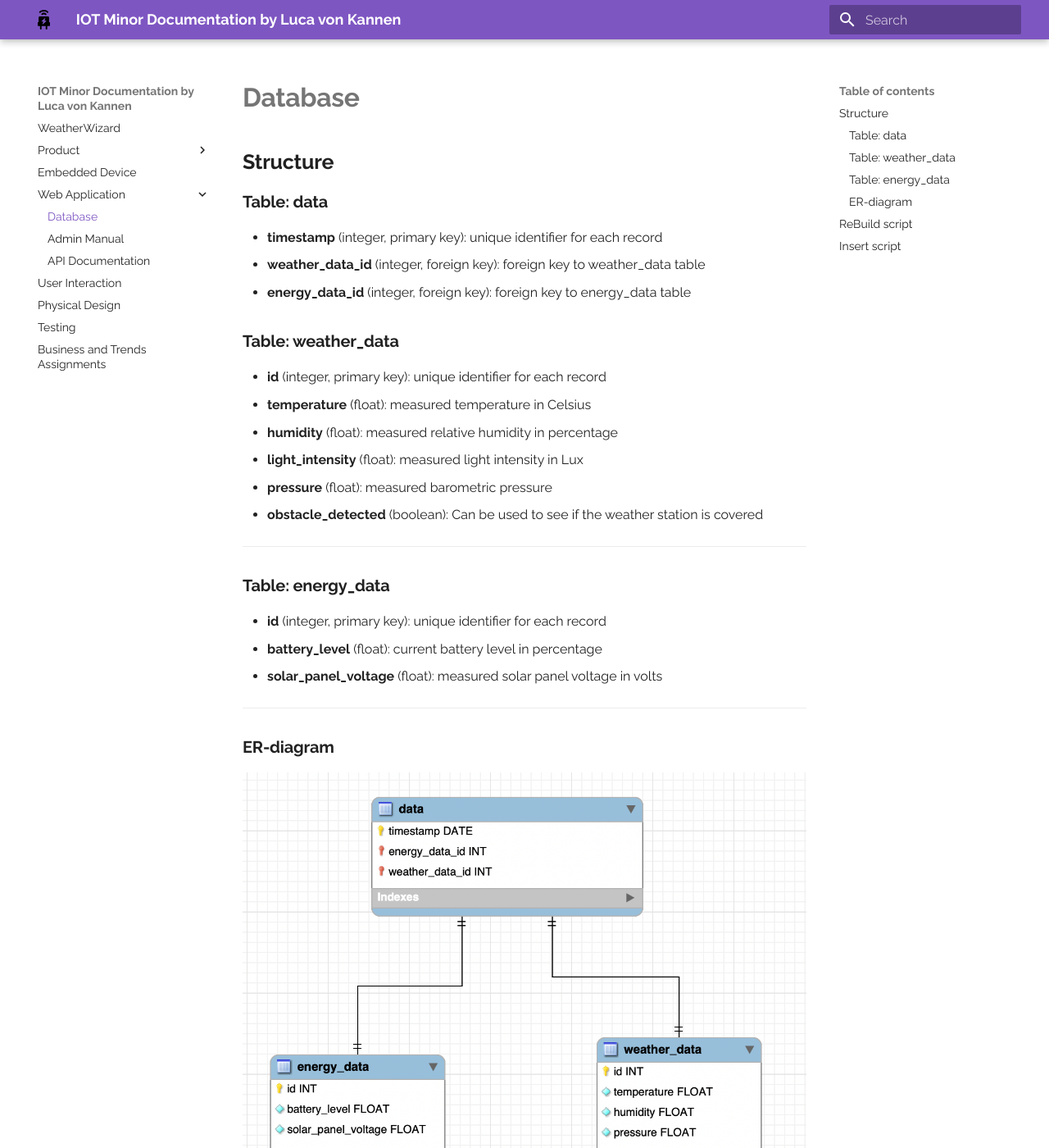
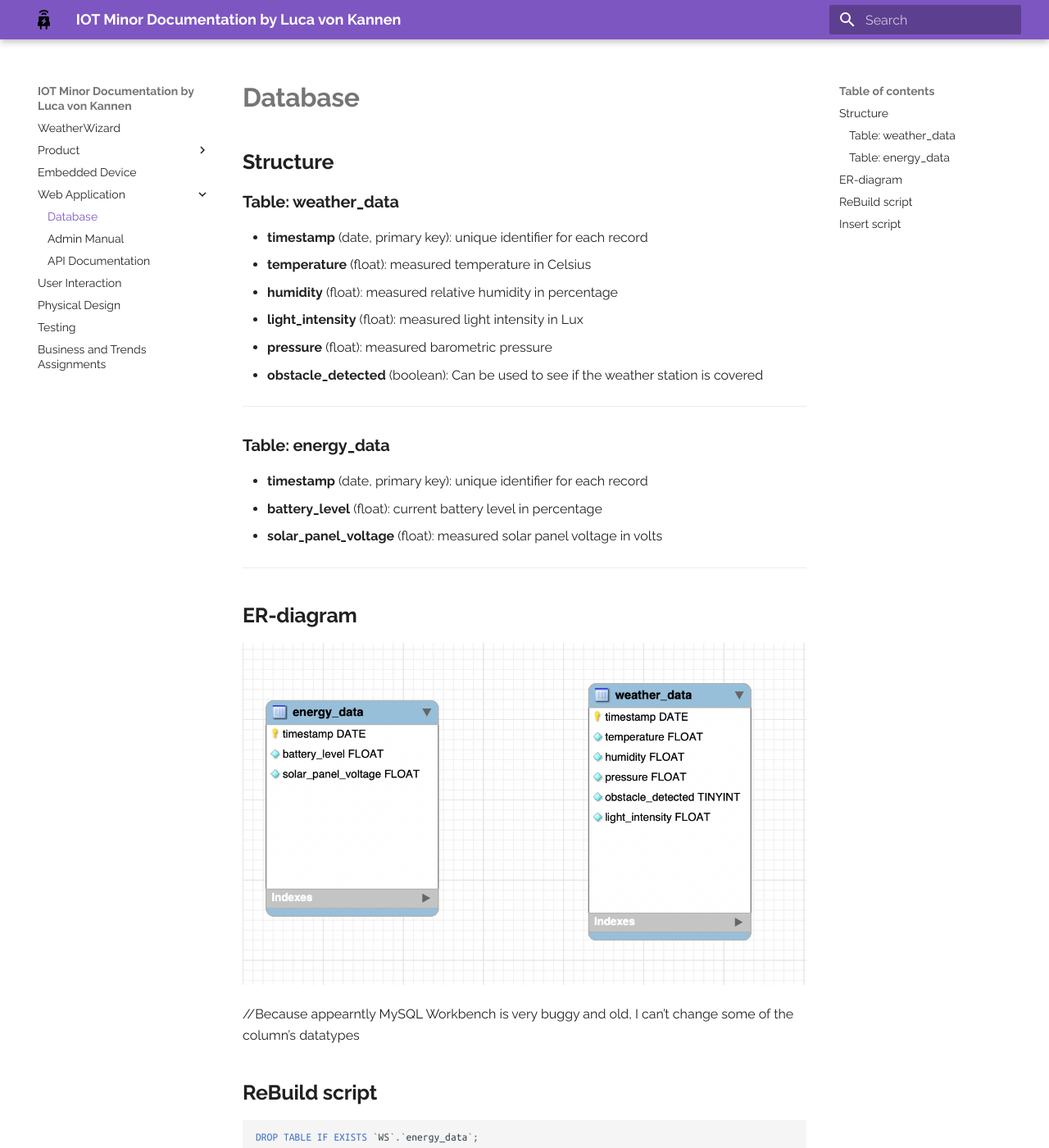
Before and after one commit to lv042/Weather-Wizard, an MkDocs documentation site: the page built from docs/db.md, in a window 1280 px wide and 1400 px high. Shown: the whole window at 82% size. Built offline with MkDocs 1.6.1 and Material for MkDocs 9.7.7, drawn with Linux system fonts in a browser that asks for light colours; some of the changed text lies outside the part shown.

Commit message:
Reworked database structure

````diff
--- a/docs/db.md
+++ b/docs/db.md
@@ -2,14 +2,9 @@
 # __Database__
 ## __Structure__
 
-### __Table: data__
-- __timestamp__ (integer, primary key): unique identifier for each record</br>
-- __weather_data_id__ (integer, foreign key): foreign key to weather_data table</br>
-- __energy_data_id__ (integer, foreign key): foreign key to energy_data table</br>
-
 ### __Table: weather_data__
 
-- __id__ (integer, primary key): unique identifier for each record</br>
+- __timestamp__ (date, primary key): unique identifier for each record</br>
 - __temperature__ (float): measured temperature in Celsius</br>
 - __humidity__ (float): measured relative humidity in percentage</br>
 - __light_intensity__ (float): measured light intensity in Lux</br>
@@ -21,16 +16,16 @@
 
 ### __Table: energy_data__
 
-- __id__ (integer, primary key): unique identifier for each record
+- __timestamp__ (date, primary key): unique identifier for each record</br>
 - __battery_level__ (float): current battery level in percentage
 - __solar_panel_voltage__ (float): measured solar panel voltage in volts
 
 ---
 
-### __ER-diagram__
+## __ER-diagram__
 
-![Screenshot](docs/../images/er_diagram.png)
-__This is a 1:1 relationship between data table and weather/energy table. Could also be summarized in only one table, but in my opinion it is better structured this way__</br>
+![Screenshot](docs/../images/er-diagram.png)
+
 
 //Because appearntly MySQL Workbench is very buggy and old, I can't change some of the column's datatypes
 
@@ -39,40 +34,32 @@ __This is a 1:1 relationship between data table and weather/energy table. Could
 
 ```sql
 
-DROP TABLE IF EXISTS `WS`.`data`;
 DROP TABLE IF EXISTS `WS`.`energy_data`;
 DROP TABLE IF EXISTS `WS`.`weather_data`;
 
 CREATE TABLE IF NOT EXISTS `ws`.`energy_data`(
-    `id` INT NOT NULL AUTO_INCREMENT,
+    `timestamp` INT NOT NULL,
     `battery_level` FLOAT NOT NULL,
     `solar_panel_voltage` FLOAT NOT NULL,
-    PRIMARY KEY(`id`)
+    PRIMARY KEY(`timestamp`)
 );
 
 CREATE TABLE IF NOT EXISTS `ws`.`weather_data`(
-    `id` INT NOT NULL,
+    `timestamp` INT NOT NULL,
     `temperature` FLOAT NOT NULL,
     `humidity` FLOAT NOT NULL,
     `pressure` FLOAT NOT NULL,
     `obstacle_detected` BOOLEAN NOT NULL,
     `light_intensity` FLOAT NOT NULL,
-    PRIMARY KEY(`id`)
+    PRIMARY KEY(`timestamp`)
 );
 
-CREATE TABLE IF NOT EXISTS `ws`.`data`(
-    `timestamp` DATE NOT NULL,
-    `energy_data_id` INT NOT NULL,
-    `weather_data_id` INT NOT NULL,
-    PRIMARY KEY(`timestamp`),
-    FOREIGN KEY (energy_data_id) REFERENCES `ws`.`energy_data`(id),
-    FOREIGN KEY (weather_data_id) REFERENCES `ws`.`weather_data`(id)
-);
+
 
 
 ```
 
-1. First connect to your machine and select the database you want to use.
+__1:__ First connect to your machine and select the database you want to use.
 Execute the SQL script by typing the following command:
 
 ``` bash
@@ -80,13 +67,13 @@ source /path/to/your/file/create_tables.sql;
 ```
 
 
-2. After executing the script, you can check that the tables were created successfully by typing the following command:
+__2:__ After executing the script, you can check that the tables were created successfully by typing the following command:
 
 ```sql
 SHOW TABLES;
 ```
 
-3. You should see three tables: data, energy_data, and weather_data.
+__3.__ You should see three tables: data, energy_data, and weather_data.
 
 ## __Insert script__
 
@@ -94,9 +81,6 @@ To add some data to the tables, you can use the following script:
 
 ```sql
 
--- Insert sample data for energy_data
-INSERT INTO ws.energy_data (id, battery_level, solar_panel_voltage)
-VALUES (1, 12.5, 3.2), (2, 11.1, 4.0), (3, 13.2, 2.7);
 
 -- Insert sample data for weather_data
 INSERT INTO ws.weather_data (id, temperature, humidity, pressure, obstacle_detected, light_intensity)
````
Also changed, not shown: docs/images/er-diagram.png (added), docs/images/er_diagram.png (deleted).
